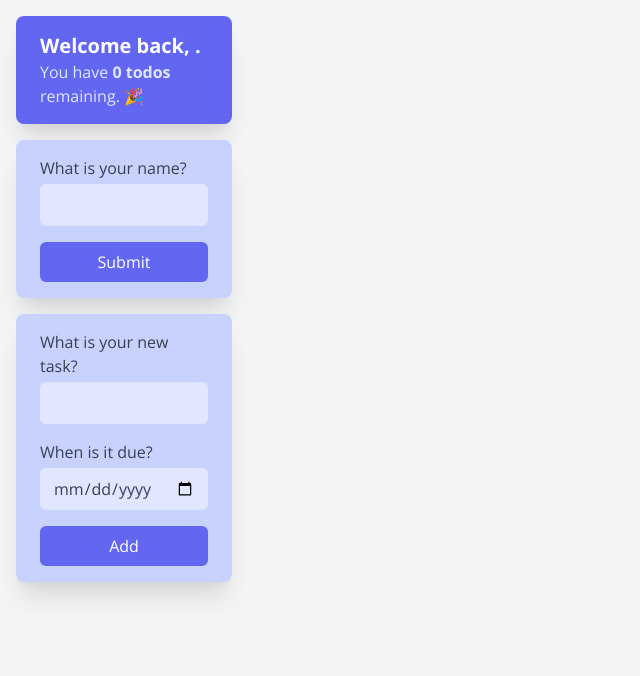
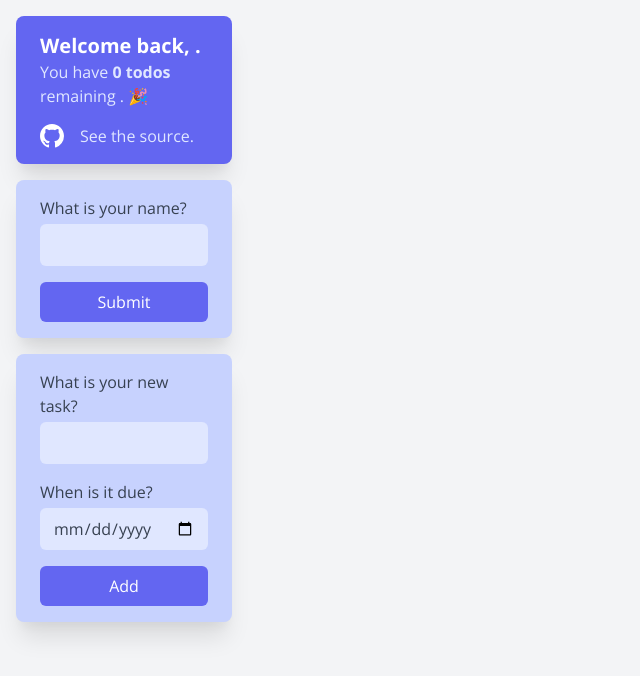
Before and after one commit to he1d1/to-doot-list, a Svelte app: page / in a window 1280 px wide. Shown: the top 676 px of the page, without its empty margins (0-640 px from the left). Built offline with nearby package versions, Linux system fonts and the light colour scheme.

Commit message:
Reformat and add GH logo

```diff
--- a/src/App.svelte
+++ b/src/App.svelte
@@ -2,7 +2,6 @@
     import {dueToday, Todo} from "./lib/Todo";
 
     import "./lib/index.css";
-    import {onMount} from "svelte";
 
     let name: string = null;
     let dates: Date[] = []
@@ -16,8 +15,6 @@
     for (let index = 0; index < tasks.length; index++) {
         todos.push(new Todo(tasks[index], new Date(dates[index])))
     }
-
-
 
 
     const cols = 6
@@ -48,17 +45,30 @@
     {#each Array(cols) as _, col }
         <div class="flex-1 flex flex-col gap-4">
             {#if col === 0}
-        <div class="card bg-indigo-500 text-indigo-100 shadow-xl">
+                <div class="card bg-indigo-500 text-indigo-100 shadow-xl flex flex-col gap-4">
+                    <div>
                         <h2 class="text-white">
                             Welcome back{name != null ? `, ${name}` : ""}.
                         </h2>
                         <p>You have <b>{todos.length} {todos.length !== 1 ? "todos" : "todo"}</b>
-                remaining{#if todos.length !== 0}, {todos.length === dueToday(todos) ? "All" : dueToday(todos)} of them are due today (or before).{:else}. 🎉{/if}</p>
+                            remaining
+                            {#if todos.length !== 0}, {todos.length === dueToday(todos) ? "All" : dueToday(todos)} of
+                                them
+                                are due today (or before).
+                            {:else}. 🎉
+                            {/if}
+                        </p>
+                    </div>
+                    <div on:click={() => window.open("https://github.com/hiluw/to-doot-list", '_blank').focus()} class="cursor-pointer flex gap-4"><svg xmlns="http://www.w3.org/2000/svg" width="24" height="24" fill="white" class="bi bi-github"
+                         viewBox="0 0 16 16">
+                        <path d="M8 0C3.58 0 0 3.58 0 8c0 3.54 2.29 6.53 5.47 7.59.4.07.55-.17.55-.38 0-.19-.01-.82-.01-1.49-2.01.37-2.53-.49-2.69-.94-.09-.23-.48-.94-.82-1.13-.28-.15-.68-.52-.01-.53.63-.01 1.08.58 1.23.82.72 1.21 1.87.87 2.33.66.07-.52.28-.87.51-1.07-1.78-.2-3.64-.89-3.64-3.95 0-.87.31-1.59.82-2.15-.08-.2-.36-1.02.08-2.12 0 0 .67-.21 2.2.82.64-.18 1.32-.27 2-.27.68 0 1.36.09 2 .27 1.53-1.04 2.2-.82 2.2-.82.44 1.1.16 1.92.08 2.12.51.56.82 1.27.82 2.15 0 3.07-1.87 3.75-3.65 3.95.29.25.54.73.54 1.48 0 1.07-.01 1.93-.01 2.2 0 .21.15.46.55.38A8.012 8.012 0 0 0 16 8c0-4.42-3.58-8-8-8z"/>
+                    </svg><span class="my-auto">See the source.</span></div>
                 </div>
                 <div class="card bg-indigo-200 shadow-xl flex flex-col gap-4">
                     <label>
                         <span class="text-gray-700">What is your name?</span>
-                    <input bind:value={newName} type="text" class="transition-all duration-100 ease-in-out mt-1 block w-full rounded-md bg-indigo-100 border-transparent hover:border-gray-200 focus:border-gray-500 focus:bg-white focus:ring-0">
+                        <input bind:value={newName} type="text"
+                               class="transition-all duration-100 ease-in-out mt-1 block w-full rounded-md bg-indigo-100 border-transparent hover:border-gray-200 focus:border-gray-500 focus:bg-white focus:ring-0">
                     </label>
                     <button on:click={() => submitName()} class="bg-indigo-500 text-white px-4 py-2 rounded-md">
                         Submit
@@ -67,11 +77,13 @@
                 <div class="card bg-indigo-200 shadow-xl flex flex-col gap-4">
                     <label>
                         <span class="text-gray-700">What is your new task?</span>
-                    <input bind:value={newTask} type="text" class="transition-all duration-100 ease-in-out mt-1 block w-full rounded-md bg-indigo-100 border-transparent hover:border-gray-200 focus:border-gray-500 focus:bg-white focus:ring-0">
+                        <input bind:value={newTask} type="text"
+                               class="transition-all duration-100 ease-in-out mt-1 block w-full rounded-md bg-indigo-100 border-transparent hover:border-gray-200 focus:border-gray-500 focus:bg-white focus:ring-0">
                     </label>
                     <label>
                         <span class="text-gray-700">When is it due?</span>
-                    <input bind:value={newDue} type="date" class="transition-all duration-100 ease-in-out mt-1 block w-full rounded-md bg-indigo-100 border-transparent hover:border-gray-200 focus:border-gray-500 focus:bg-white focus:ring-0">
+                        <input bind:value={newDue} type="date"
+                               class="transition-all duration-100 ease-in-out mt-1 block w-full rounded-md bg-indigo-100 border-transparent hover:border-gray-200 focus:border-gray-500 focus:bg-white focus:ring-0">
                     </label>
                     <button on:click={() => submitTodo()} class="bg-indigo-500 text-white px-4 py-2 rounded-md">
                         Add
@@ -79,7 +91,7 @@
                 </div>
             {/if}
             {#each todos as todo, index}
-            {#if (index%cols) === col}
+                {#if (index % cols) === col}
                     <div class="flex gap-4 card shadow-md hover:shadow-xl {todo.dueToday() === true ? 'bg-indigo-100' : 'bg-white'}">
                         <div class="flex gap-4 flex-col flex-1">
                             <p>{todo.task}
@@ -88,7 +100,9 @@
                         </div>
 
 
-                <button class="my-auto rounded border-indigo-500 text-indigo-500 form-checkbox focus:ring-indigo-500" on:click={() => deleteTodo(index)}>delete</button>
+                        <button class="my-auto rounded border-indigo-500 text-indigo-500 form-checkbox focus:ring-indigo-500"
+                                on:click={() => deleteTodo(index)}>delete
+                        </button>
                     </div>
                 {/if}
             {/each}
```
Lines whose indentation alone changed are shown as unchanged.
